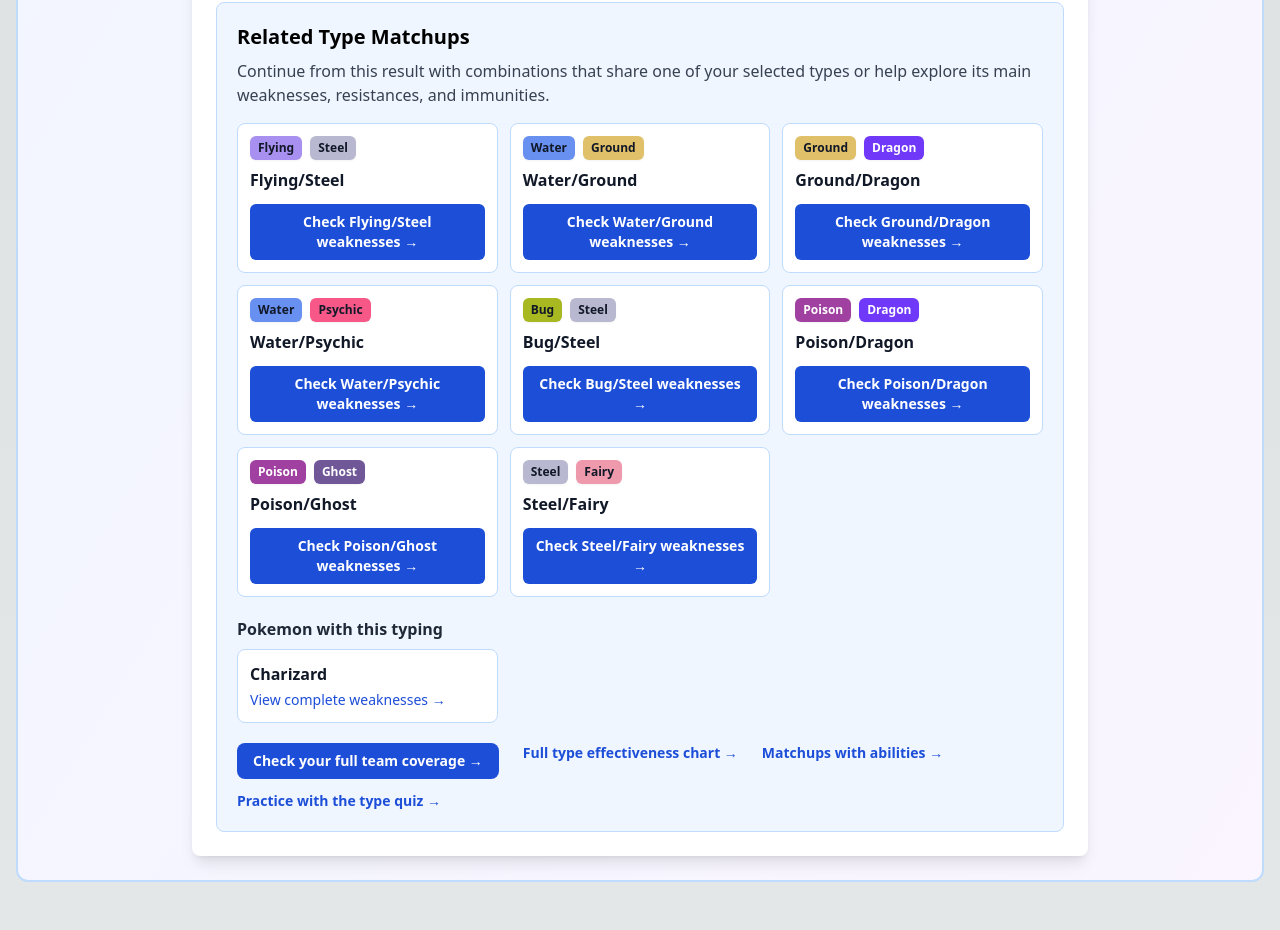
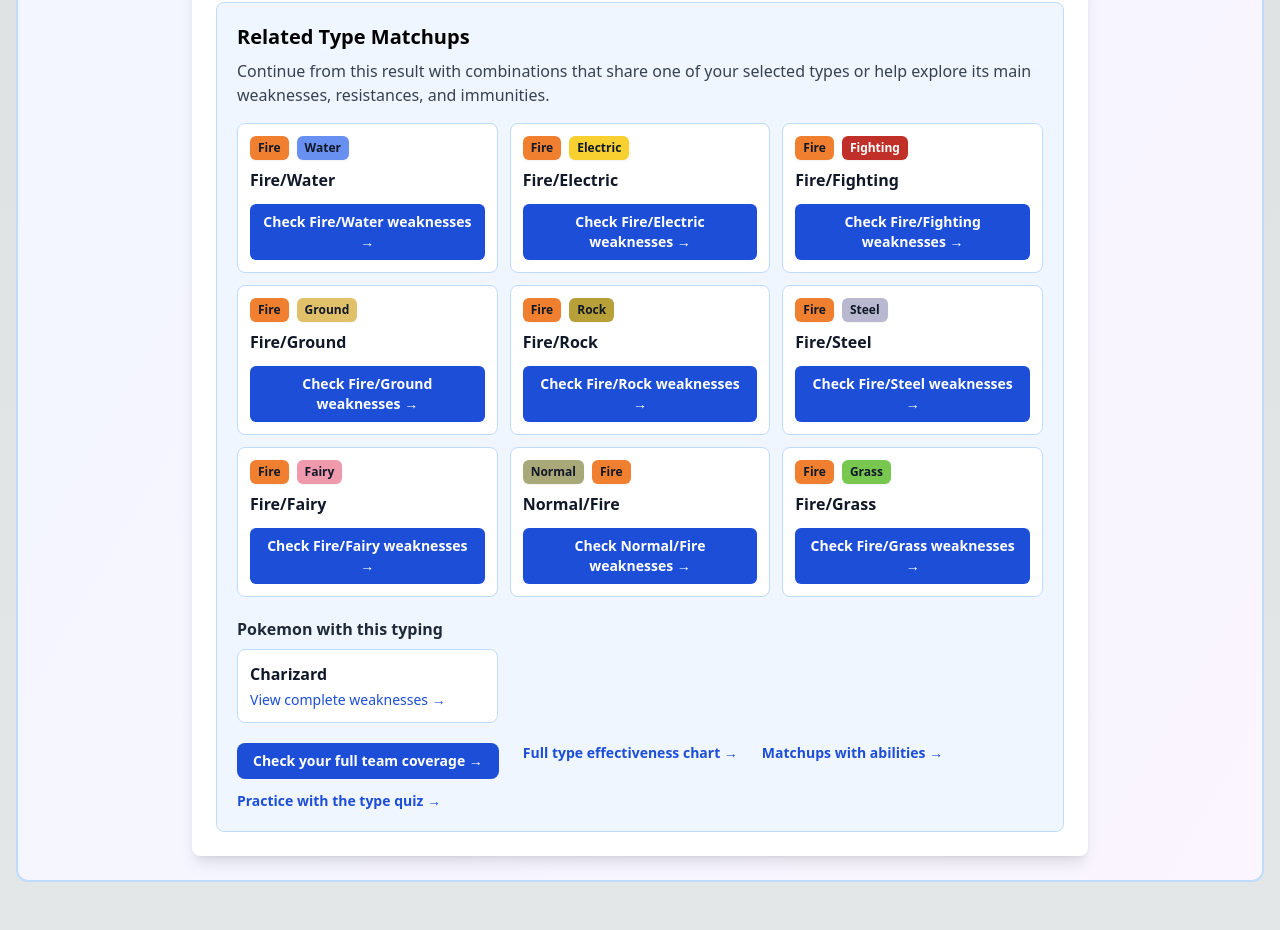
Before and after one commit to lincyang720/type-chart-calculator, a Next.js app: page / in a window 1280 px wide. Shown: the part 1569-2499 px from the top of the page. Built offline with nearby package versions, Linux system fonts and the light colour scheme.

Commit message:
fix: always show nine related matchups

```diff
--- a/components/DualTypeCalculator.tsx
+++ b/components/DualTypeCalculator.tsx
@@ -7,7 +7,6 @@ import { calculateDualTypeWeaknesses } from '@/lib/typeCalculations';
 import TypeBadge from './TypeBadge';
 import typesData from '@/data/types.json';
 import pokemonData from '@/data/pokemon.json';
-import { EDITORIAL_COMBINATIONS } from '@/lib/editorialCombinations';
 
 const ALL_TYPES: TypeId[] = [
   'normal', 'fire', 'water', 'electric', 'grass', 'ice',
@@ -62,17 +61,32 @@ export default function DualTypeCalculator() {
       selectedTypes.every(type => pokemon.types.includes(type))
     ))
     .slice(0, 6);
-  const relatedMatchups = Array.from(EDITORIAL_COMBINATIONS)
-    .filter(slug => slug !== (type2 ? getCombinationSlug(type1, type2 as TypeId) : ''))
-    .map(slug => {
-      const [first, second] = slug.split('-') as [TypeId, TypeId];
-      const sharedSelected = Number(first === type1 || second === type1) + Number(Boolean(type2) && (first === type2 || second === type2));
-      const relevantAttackTypes = [...weaknesses.quadrupleWeak, ...weaknesses.doubleWeak, ...weaknesses.immune];
-      const tacticalOverlap = Number(relevantAttackTypes.includes(first)) + Number(relevantAttackTypes.includes(second));
-      return { slug, first, second, score: sharedSelected * 3 + tacticalOverlap };
-    })
-    .sort((a, b) => b.score - a.score || a.slug.localeCompare(b.slug))
-    .slice(0, 9);
+  const relatedMatchups = (() => {
+    const anchors = type2 ? [type1, type2 as TypeId] : [type1];
+    const relevantTypes = [
+      ...weaknesses.quadrupleWeak,
+      ...weaknesses.doubleWeak,
+      ...weaknesses.immune,
+      ...weaknesses.doubleResist,
+    ];
+    const candidates = new Map<string, { slug: string; first: TypeId; second: TypeId; score: number }>();
+
+    anchors.forEach((anchor, anchorIndex) => {
+      ALL_TYPES.forEach(other => {
+        if (other === anchor) return;
+        const slug = getCombinationSlug(anchor, other);
+        if (type2 && slug === getCombinationSlug(type1, type2 as TypeId)) return;
+        const [first, second] = slug.split('-') as [TypeId, TypeId];
+        const score = (anchors.length - anchorIndex) * 10 + (relevantTypes.includes(other) ? 3 : 0) - ALL_TYPES.indexOf(other) / 100;
+        const existing = candidates.get(slug);
+        if (!existing || score > existing.score) candidates.set(slug, { slug, first, second, score });
+      });
+    });
+
+    return Array.from(candidates.values())
+      .sort((a, b) => b.score - a.score || a.slug.localeCompare(b.slug))
+      .slice(0, 9);
+  })();
 
   const renderTypeList = (types: TypeId[], label: string, multiplier: string, bgColor: string) => {
     if (types.length === 0) return null;
```
